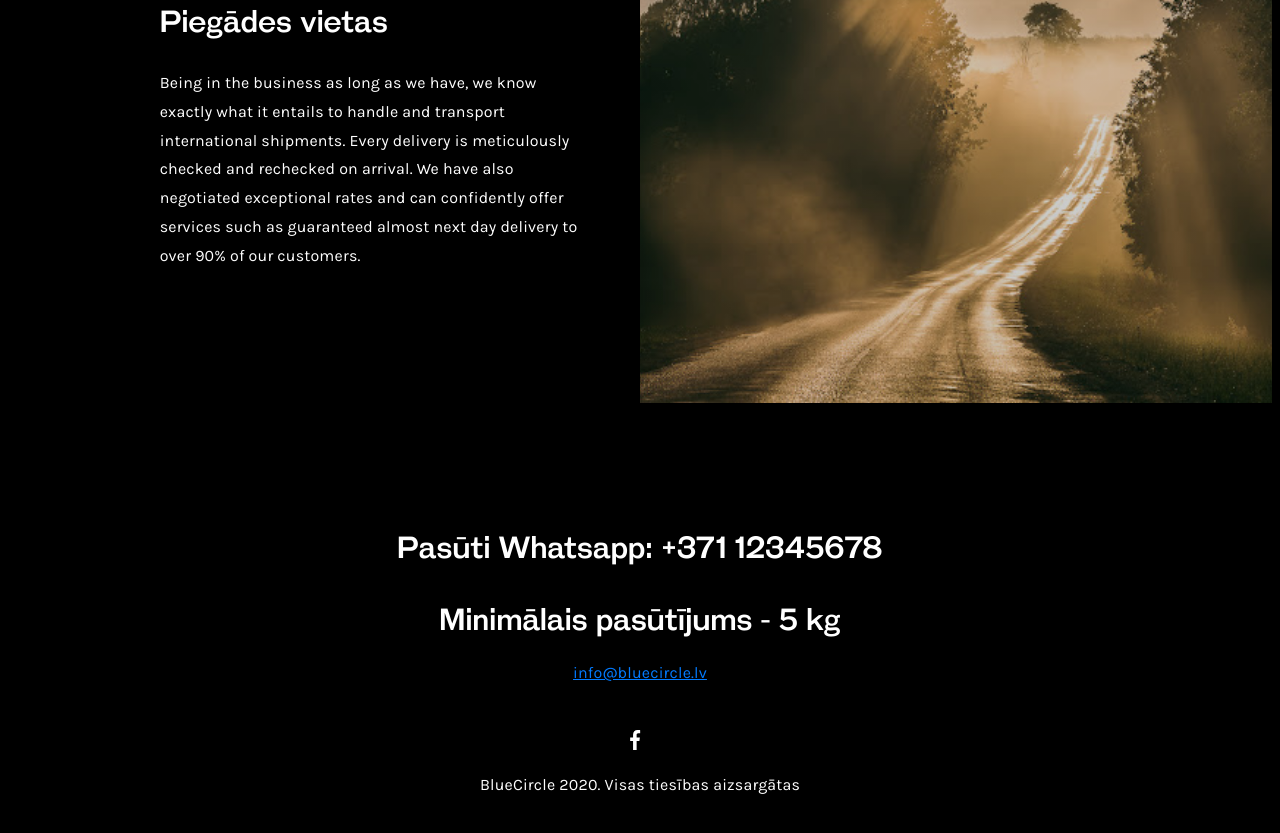
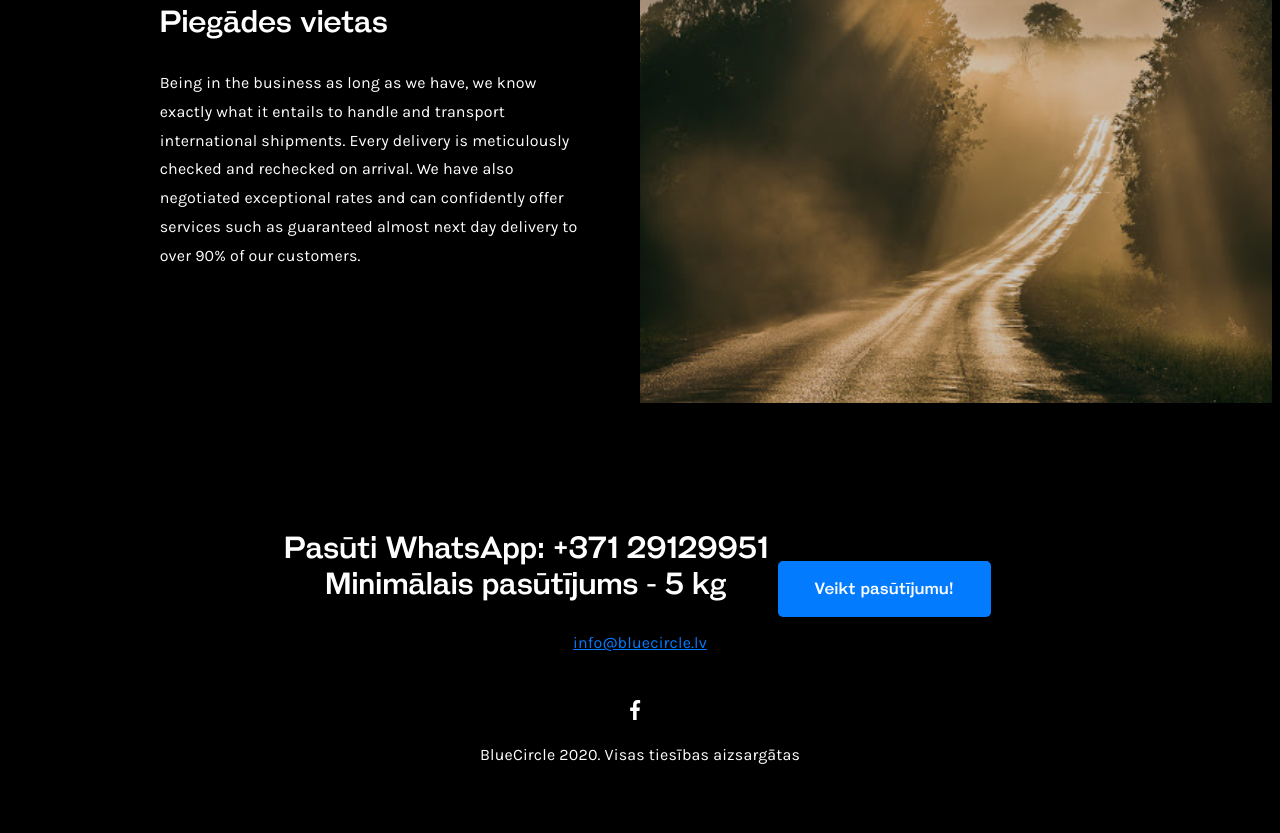
Before and after one commit to bullmastifs/zivsledus, a plain HTML site: page index.html in a window 1280 px wide. Shown: the part 3526-4359 px from the top of the page. Drawn offline with nearby package versions, Linux system fonts and the light colour scheme.

Commit message:
index push
Fresh index pushes

```diff
--- a/index.html
+++ b/index.html
@@ -95,13 +95,14 @@
 		<!-- Contact Us section -->
 		<div class="footer" id="footer">
 			<div class="text-block">
-				<h2 class="titles">Pasūti Whatsapp: +371 12345678<br><br>
+				<h2 class="titles">Pasūti WhatsApp: +371 29129951<br>
 				Minimālais pasūtījums - 5 kg</h2>
+				<a class="button-large-light" href="https://wa.me/37129129951?text=Sveiki%20interesējos%20par%20jūsu%20zivīm!" target="_blank">Veikt pasūtījumu!</a>
 				<a href="mailto:info@bluecircle@@?££lv" onmouseover="this.href=this.href.replace('@@?££','.')">info@bluecircle.lv</a>
 			</div>
 			<!-- <a href="https://wa.me/37112345678?text=Sveiki%20vēlos%20pasūtīt%205kg%20zivis%20for%20sale">Nosūtīt</a> -->
 			<div class="footer-social">
-				<a href="https://www.instagram.com/zivsuzledus" target="_blank">
+				<a href="https://www.facebook.com/zivsuzledus/" target="_blank">
 					<div id="insta-block"></div>
 				</a>
 			</div>
```
